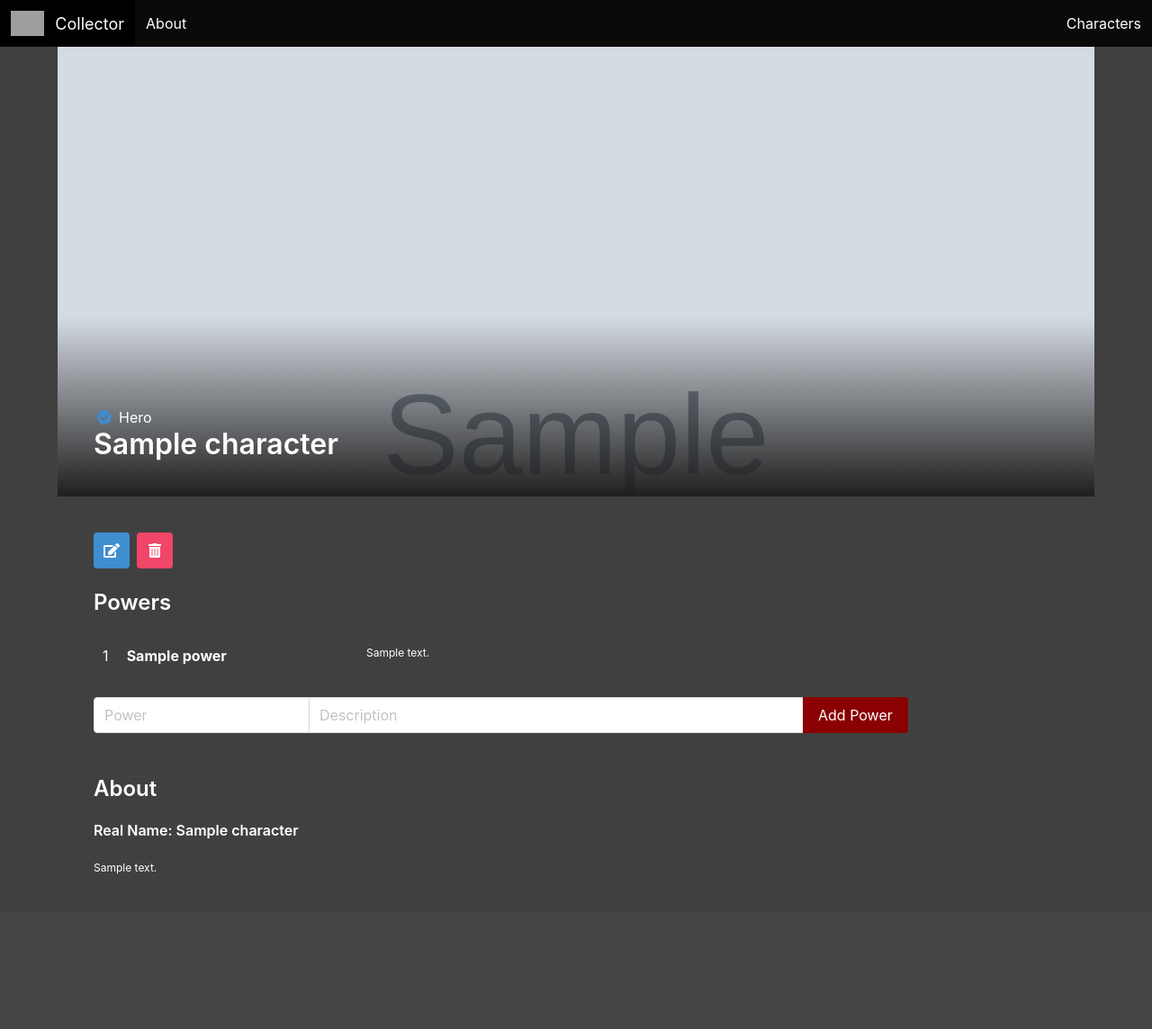
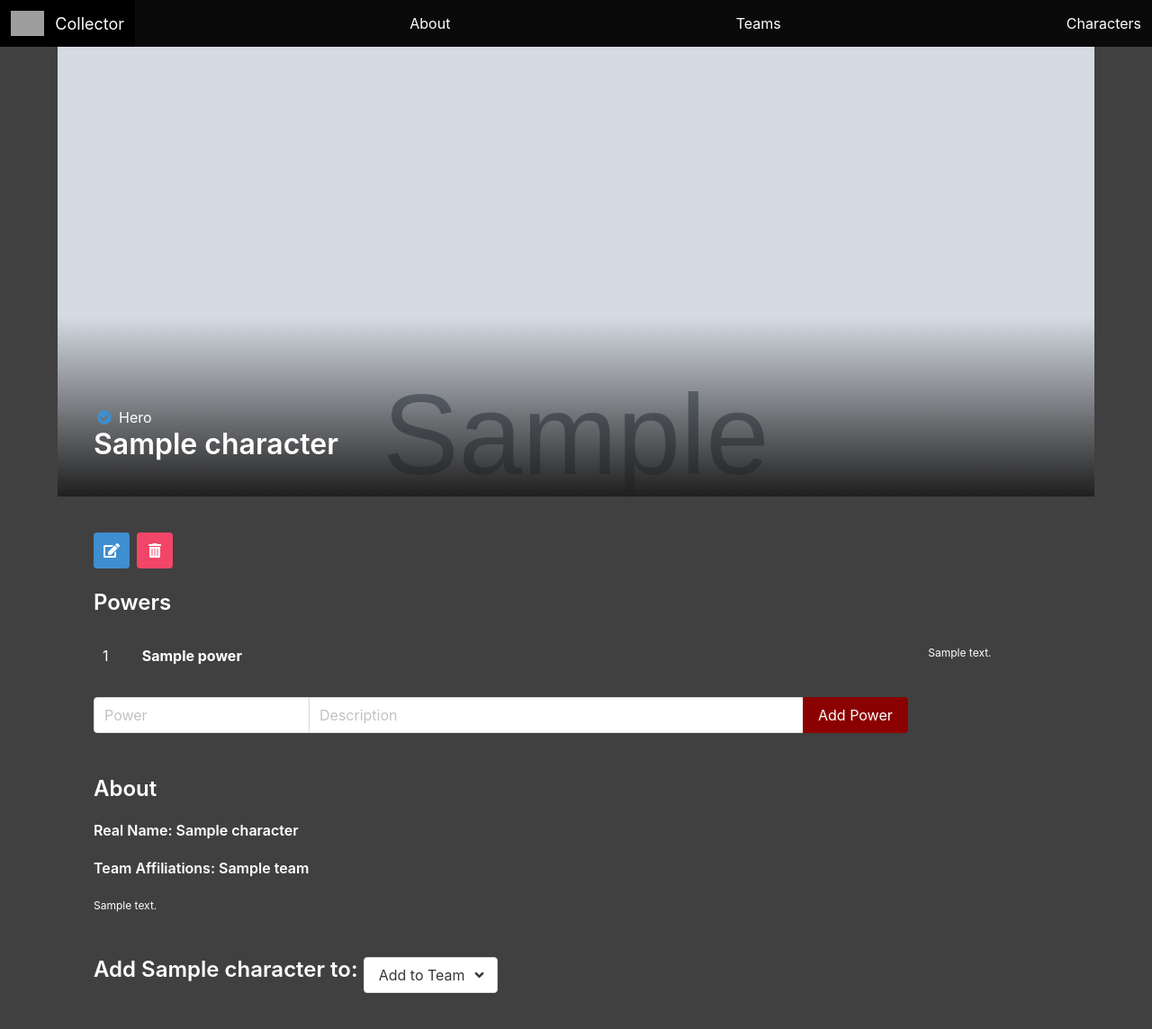
Before and after one commit to vincelaq/marvel_collector, a Django app: page /characters/1/ in a window 1280 px wide. Shown: the whole page at 90% size. Before the commit the page ends 1014 px from the top, so only its background shows below. Run offline with Django 3.2, Linux system fonts and the light colour scheme; tables that the repository leaves empty hold one stand-in row (Sample ...); grey boxes are pictures that could not be loaded.

Commit message:
add teams feature

```diff
--- a/main_app/admin.py
+++ b/main_app/admin.py
@@ -1,6 +1,7 @@
 from django.contrib import admin
-from .models import Character, Power
+from .models import Character, Power, Team
 
 # Register your models here.
 admin.site.register(Character)
 admin.site.register(Power)
+admin.site.register(Team)
--- a/main_app/models.py
+++ b/main_app/models.py
@@ -24,3 +24,13 @@ class Power(models.Model):
 
     def __str__(self):
         return self.title
+
+class Team(models.Model):
+
+    title = models.CharField(max_length=100)
+    img = models.CharField(max_length=250, default=None)
+    bio = models.TextField(max_length=500, default=None)
+    characters = models.ManyToManyField(Character)
+
+    def __str__(self):
+        return self.title
--- a/main_app/static/styles/main.css
+++ b/main_app/static/styles/main.css
@@ -87,7 +87,7 @@ img {
     width: 100%;
     padding: 10px;
     display: grid;
-    grid-template-columns: 0.1fr 1fr 3fr;
+    grid-template-columns: .2fr 4fr .5fr .15fr .15fr;
     border-radius: 5px;
 }
 
--- a/main_app/templates/base.html
+++ b/main_app/templates/base.html
@@ -25,8 +25,11 @@
               <span aria-hidden="true"></span>
             </a>
           </div>
-          <div class="navbar-menu navbar-start">
+          <div class="navbar-menu navbar-end">
             <a class="navbar-item" href="/about">About</a>
+          </div>
+          <div class="navbar-menu navbar-end">
+            <a class="navbar-item" href="/teams">Teams</a>
           </div>
           <div class="navbar-menu navbar-end">
             <a class="navbar-item" href="/characters">Characters</a>
--- a/main_app/templates/character_detail.html
+++ b/main_app/templates/character_detail.html
@@ -83,7 +83,46 @@
   <div class="detail__about">
     <h4 class="title is-4">About</h4>
     <h6 class="title is-6">Real Name: {{character.real_name}}</h6>
+    <h6 class="title is-6">Team Affiliations:
+      {% for team in charTeams %}
+        <span>{{ team.title }}</span>
+      {% endfor %}
+    </h6>
     <p>{{character.bio}}</p>
+  </div>
+  <br />
+  <br />
+  <div class="detail__about">
+    <h4 class="title is-4">Add {{character.name}} to:
+      <span>
+        <div class="dropdown">
+          <div class="dropdown-trigger">
+            <button
+              class="button"
+              aria-haspopup="true"
+              aria-controls="dropdown-menu"
+            >
+              <span>Add to Team</span>
+              <span class="icon is-small">
+                <i class="fas fa-angle-down" aria-hidden="true"></i>
+              </span>
+            </button>
+          </div>
+          <div class="dropdown-menu" id="dropdown-menu" role="menu">
+            <div class="dropdown-content">
+              {% for team in teams %}
+              <a
+                href="{% url 'team_character_assoc' team.pk character.pk %}?assoc=add"
+                class="dropdown-item"
+              >
+                {{team.title}}
+              </a>
+              {% endfor %}
+            </div>
+          </div>
+        </div>
+      </span>
+    </h4>
   </div>
 </div>
 
--- a/main_app/urls.py
+++ b/main_app/urls.py
@@ -8,8 +8,16 @@ urlpatterns = [
     # Character Routes
     path('characters/', views.CharacterList.as_view(), name="character_list"),
     path('characters/new/', views.CharacterCreate.as_view(), name="character_create"),
-    path('characters/<int:pk>/', views.CharacterDetail.as_view(), name="character_detail"),
+    path('characters/<int:pk>/', views.character_detail, name="character_detail"),
     path('characters/<int:pk>/update', views.CharacterUpdate.as_view(), name="character_update"),
     path('characters/<int:pk>/delete', views.CharacterDelete.as_view(), name="character_delete"),
     path('characters/<int:pk>/powers/new/', views.PowerCreate.as_view(), name="power_create"),
+
+    # Team Routes
+    path('teams/', views.TeamList.as_view(), name="team_list"),
+    path('teams/new/', views.TeamCreate.as_view(), name="team_create"),
+    path('teams/<int:pk>/', views.TeamDetail.as_view(), name="team_detail"),
+    path('teams/<int:pk>/update', views.TeamUpdate.as_view(), name="team_update"),
+    path('teams/<int:pk>/delete', views.TeamDelete.as_view(), name="team_delete"),
+    path('teams/<int:pk>/characters/<int:character_pk>/', views.TeamCharacterAssoc.as_view(), name="team_character_assoc"),
 ]
--- a/main_app/views.py
+++ b/main_app/views.py
@@ -4,7 +4,7 @@ from django.views.generic import DetailView
 from django.views.generic.base import TemplateView
 from django.views.generic.edit import CreateView, UpdateView, DeleteView
 from django.urls import reverse
-from .models import Character, Power
+from .models import Character, Power, Team
 
 # Create your views here.
 class Home(TemplateView):
@@ -13,9 +13,25 @@ class Home(TemplateView):
 class About(TemplateView):
     template_name = "about.html"
 
-class CharacterDetail(DetailView):
-    model = Character
-    template_name = "character_detail.html"
+# class CharacterDetail(DetailView):
+#     model = Character
+#     template_name = "character_detail.html"
+
+#     def get_context_data(self, **kwargs):
+#         context = super().get_context_data(**kwargs)
+#         context["teams"] = Team.objects.all()
+#         return context
+
+def character_detail(request, pk):
+    character = Character.objects.get(id=pk)
+    teams = Team.objects.all()
+    charTeams = character.team_set.all()
+
+    return render(request, 'character_detail.html', {
+        'teams': teams,
+        'character': character,
+        'charTeams': charTeams,
+    })
 
 class CharacterUpdate(UpdateView):
     model = Character
@@ -38,7 +54,7 @@ class CharacterList(TemplateView):
             context["header"] = f"Searching for {name}"
         else:
             context["characters"] = Character.objects.all()
-            context["header"] = "Trending Characters"
+            context["header"] = "Marvel Characters"
         return context
 
 class CharacterCreate(CreateView):
@@ -51,7 +67,7 @@ class CharacterCreate(CreateView):
 
 class CharacterDelete(DeleteView):
     model = Character
-    template_name = "character_delete_confirmation.html"
+    template_name = "character_delete_confirm.html"
     success_url = "/characters/"
 
 class PowerCreate(View):
@@ -62,3 +78,53 @@ class PowerCreate(View):
         character = Character.objects.get(pk=pk)
         Power.objects.create(title=title, description=description, character=character)
         return redirect('character_detail', pk=pk)
+
+class TeamDetail(DetailView):
+    model = Team
+    template_name = "team_detail.html"
+
+class TeamUpdate(UpdateView):
+    model = Team
+    fields = ['title', 'img', 'bio', 'characters']
+    template_name = "team_update.html"
+
+    def get_success_url(self):
+        return reverse('team_detail', kwargs={'pk': self.object.pk})
+
+class TeamList(TemplateView):
+    template_name = "team_list.html"
+
+    def get_context_data(self, **kwargs):
+        context = super().get_context_data(**kwargs)
+        title = self.request.GET.get("title")
+
+        if title != None:
+            context["teams"] = Team.objects.filter(title__icontains=title)
+            context["header"] = f"Searching for {title}"
+        else:
+            context["teams"] = Team.objects.all()
+            context["header"] = "Marvel Team Affiliations"
+        return context
+
+class TeamCreate(CreateView):
+    model = Team
+    fields = ['title', 'img', 'bio', 'characters']
+    template_name = "team_create.html"
+
+    def get_success_url(self):
+        return reverse('team_detail', kwargs={'pk': self.object.pk})
+
+class TeamDelete(DeleteView):
+    model = Team
+    template_name = "team_delete_confirm.html"
+    success_url = "/teams/"
+
+class TeamCharacterAssoc(View):
+
+    def get(self, request, pk, character_pk):
+        assoc = request.GET.get("assoc")
+        if assoc == "remove":
+            Team.objects.get(pk=pk).characters.remove(character_pk)
+        if assoc == "add":
+            Team.objects.get(pk=pk).characters.add(character_pk)
+        return redirect(f'/teams/{pk}/')
```
Also changed, not shown: main_app/templates/team_create.html (added, +20 -0 lines), main_app/templates/team_delete_confirm.html (added, +20 -0 lines), main_app/templates/team_detail.html (added, +81 -0 lines), main_app/templates/team_list.html (added, +40 -0 lines), main_app/templates/team_update.html (added, +15 -0 lines), main_app/migrations/0003_team.py (added), main_app/migrations/0004_team_bio.py (added), main_app/migrations/0005_team_img.py (added), main_app/migrations/0006_alter_team_img.py (added), main_app/migrations/0007_alter_team_img.py (added).
